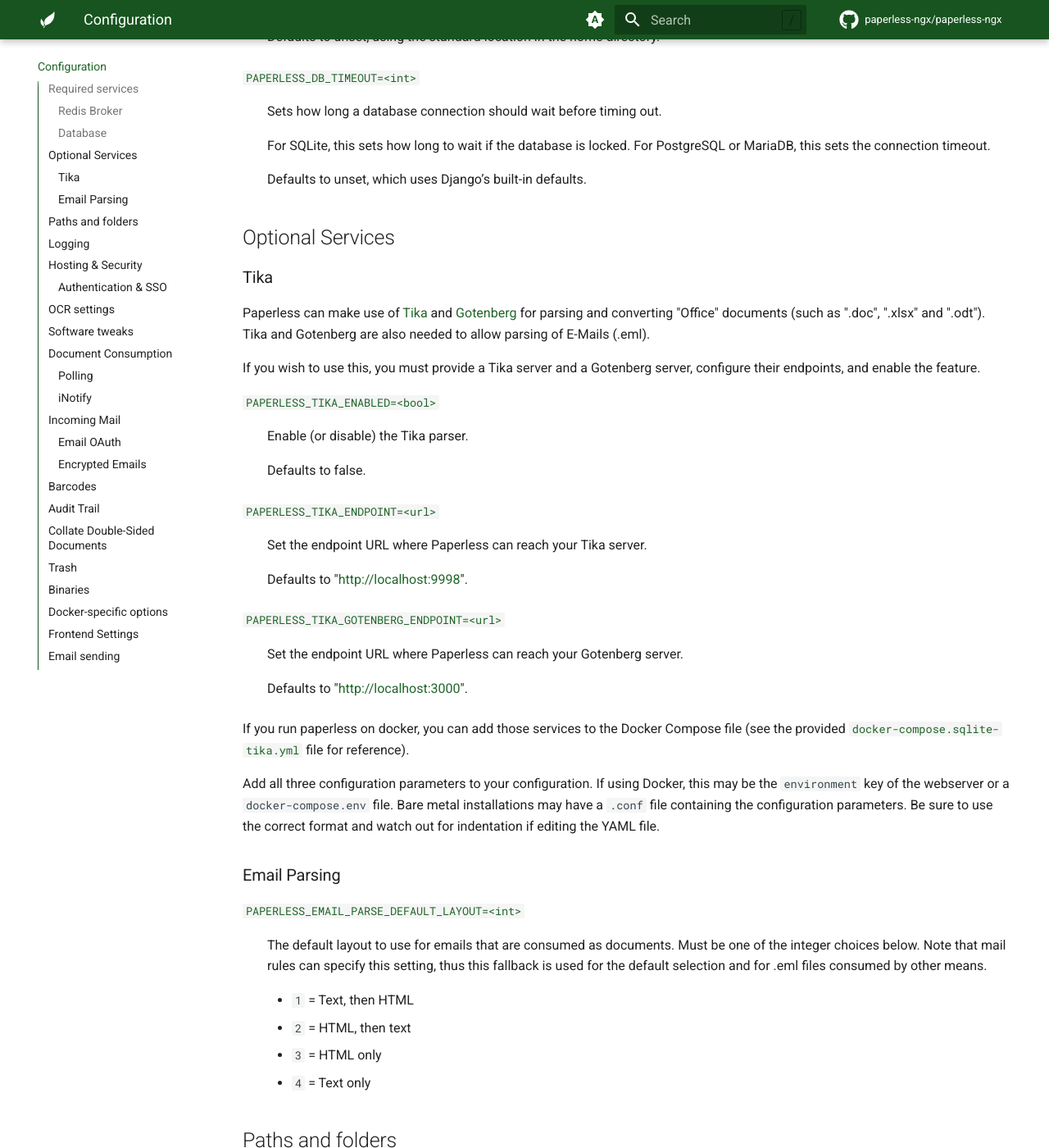
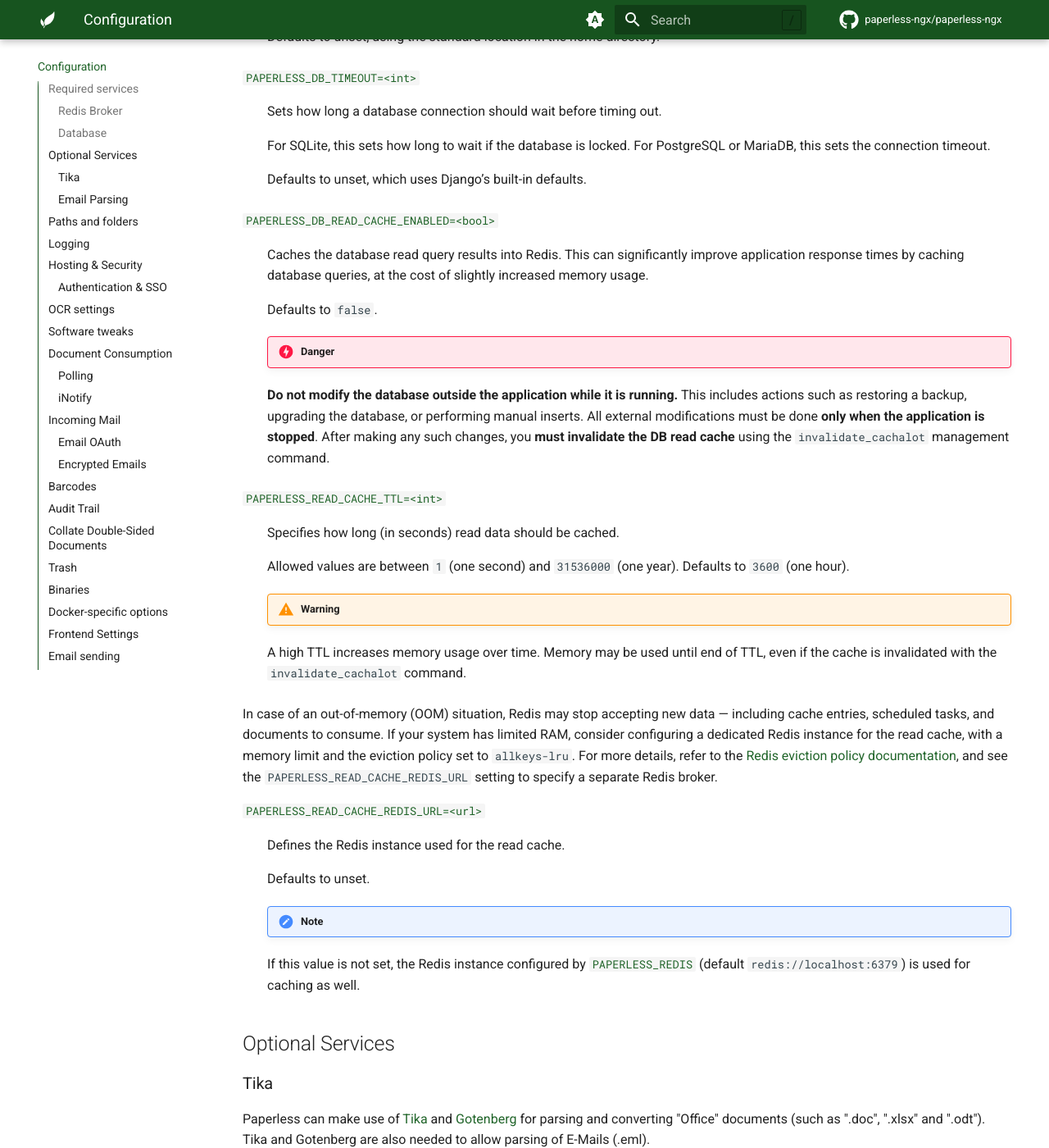
Before and after one commit to davidgomes/ycb-snap-3df1558b, an MkDocs documentation site: the page built from docs/configuration.md, in a window 1280 px wide and 1400 px high, scrolled down 3181 px. Shown: the whole window at 82% size. Built offline with MkDocs 1.6.1 and Material for MkDocs 9.7.7, drawn with Linux system fonts in a browser that asks for light colours; comment, search, counter and statistics services are not loaded.

Commit message:
Document database read cache settings and invalidation
Co-authored-by: David Gomes <davidgomes@users.noreply.github.com>

```diff
--- a/docs/configuration.md
+++ b/docs/configuration.md
@@ -158,6 +158,41 @@ Available options are `postgresql` and `mariadb`.
     For PostgreSQL or MariaDB, this sets the connection timeout.
 
     Defaults to unset, which uses Django’s built-in defaults.
+
+#### [`PAPERLESS_DB_READ_CACHE_ENABLED=<bool>`](#PAPERLESS_DB_READ_CACHE_ENABLED) {#PAPERLESS_DB_READ_CACHE_ENABLED}
+
+: Caches the database read query results into Redis. This can significantly improve application response times by caching database queries, at the cost of slightly increased memory usage.
+
+    Defaults to `false`.
+
+    !!! danger
+
+    **Do not modify the database outside the application while it is running.**
+    This includes actions such as restoring a backup, upgrading the database, or performing manual inserts. All external modifications must be done **only when the application is stopped**.
+    After making any such changes, you **must invalidate the DB read cache** using the `invalidate_cachalot` management command.
+
+#### [`PAPERLESS_READ_CACHE_TTL=<int>`](#PAPERLESS_READ_CACHE_TTL) {#PAPERLESS_READ_CACHE_TTL}
+
+: Specifies how long (in seconds) read data should be cached.
+
+    Allowed values are between `1` (one second) and `31536000` (one year). Defaults to `3600` (one hour).
+
+    !!! warning
+
+    A high TTL increases memory usage over time. Memory may be used until end of TTL, even if the cache is invalidated with the `invalidate_cachalot` command.
+
+In case of an out-of-memory (OOM) situation, Redis may stop accepting new data — including cache entries, scheduled tasks, and documents to consume.
+If your system has limited RAM, consider configuring a dedicated Redis instance for the read cache, with a memory limit and the eviction policy set to `allkeys-lru`.
+For more details, refer to the [Redis eviction policy documentation](https://redis.io/docs/latest/develop/reference/eviction/), and see the `PAPERLESS_READ_CACHE_REDIS_URL` setting to specify a separate Redis broker.
+
+#### [`PAPERLESS_READ_CACHE_REDIS_URL=<url>`](#PAPERLESS_READ_CACHE_REDIS_URL) {#PAPERLESS_READ_CACHE_REDIS_URL}
+
+: Defines the Redis instance used for the read cache.
+
+    Defaults to unset.
+
+    !!! Note
+    If this value is not set, the Redis instance configured by [`PAPERLESS_REDIS`](#PAPERLESS_REDIS) (default `redis://localhost:6379`) is used for caching as well.
 
 ## Optional Services
 
```
Also changed, not shown: docs/administration.md (+16 -0 lines).
